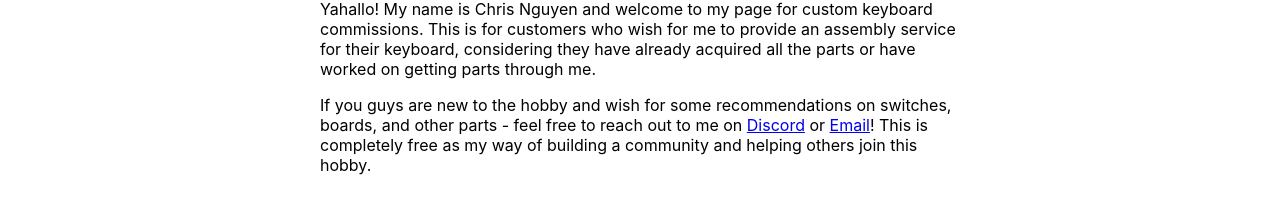
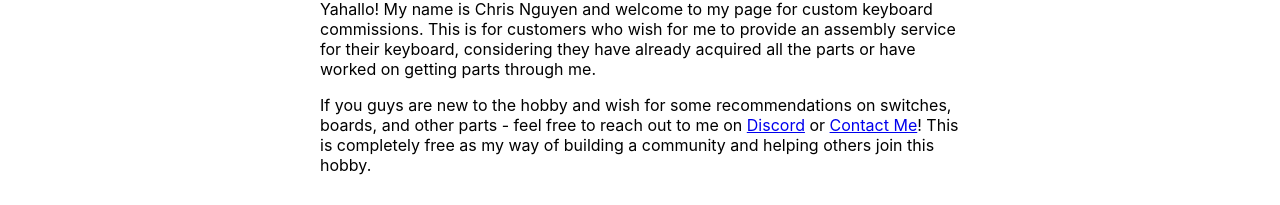
Before and after one commit to Crisu07/KeebGallery, a React (Create React App) app: page /about in a window 1280 px wide. Shown: the part 467-672 px from the top of the page. Built offline with nearby package versions, Linux system fonts and the light colour scheme; the HTML template or start-up script is replaced by a standard one.

Commit message:
Hyperlink fixes

```diff
--- a/src/components/pages/About.jsx
+++ b/src/components/pages/About.jsx
@@ -13,7 +13,7 @@ export const About = () => {
       <p>
         Yahallo! My name is Chris Nguyen and welcome to my page for custom keyboard commissions. This is for customers who wish for me to provide an assembly service for their keyboard, considering they have already acquired all the parts or have worked on getting parts through me.
       </p>
-      <p>If you guys are new to the hobby and wish for some recommendations on switches, boards, and other parts - feel free to reach out to me on <a href="https://discord.gg/t4q99vGpjh" target='_blank'>Discord</a> or <a href="/contact">Email</a>! This is completely free as my way of building a community and helping others join this hobby.</p>
+      <p>If you guys are new to the hobby and wish for some recommendations on switches, boards, and other parts - feel free to reach out to me on <a href="https://discord.gg/t4q99vGpjh" target='_blank'>Discord</a> or <a href="https://chrisnguyen.netlify.app/#contact">Contact Me</a>! This is completely free as my way of building a community and helping others join this hobby.</p>
       <br />
       <p>
         Here is a breakdown of my services and what is to be expected (Anything involving soldering is unavailable at the moment due to my soldering kit breaking):
--- a/src/components/pages/Commission.jsx
+++ b/src/components/pages/Commission.jsx
@@ -119,7 +119,7 @@ export const Commission = () => {
         <p>I am able to build keyboards if all the parts are provided and delivered to me by the client. Further discussion on commission specifics can be discussed on Discord instead of filling this form.</p>
         <strong>Please only fill out this form if you have already purchased or have all the parts on hand. I will not wait for any group buys or missing parts. </strong>
         <br />
-        <strong>If you have questions or want a quote on a certain build, please <a href="/contact">contact me</a> instead. This form is for commission requests specifically. Any troll or spam requests will be blocked from further commissions.</strong>
+        <strong>If you have questions or want a quote on a certain build, please <a href="https://chrisnguyen.netlify.app/#contact">contact me</a> instead. This form is for commission requests specifically. Any troll or spam requests will be blocked from further commissions.</strong>
         <br />
       </div>
       <div>
```
Also changed, not shown: 1 other file (tests, documents, lock files or other folders).
